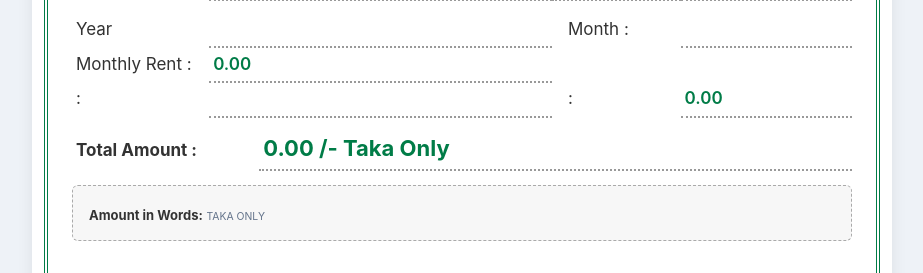
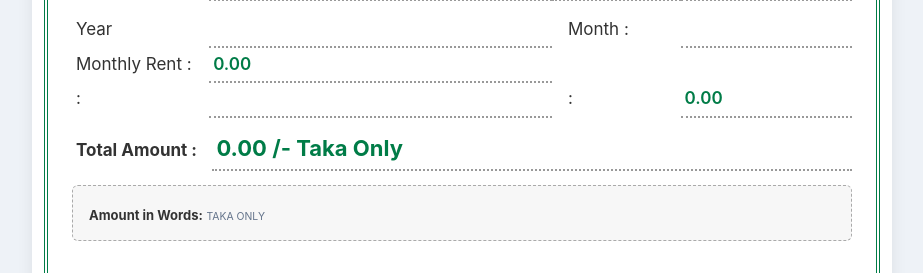
Before and after one commit to webspaceit/hrms.mfinnovation.xyz, a PHP site: template app/Views/invoice-view/index.php in a window 1280 px wide. Shown: the part 368-641 px from the top of the page, without its empty margins (178-1101 px from the left). Run offline with PHP 8.4, Linux system fonts and the light colour scheme; the template is opened without the code that fills it, so the values that code supplies are empty; some libraries are stand-ins or nearby versions.

Commit message:
Print layout adjustments

```diff
--- a/app/Views/invoice-view/index.php
+++ b/app/Views/invoice-view/index.php
@@ -15,7 +15,11 @@
     <link href="https://cdn.jsdelivr.net/npm/bootstrap-icons@1.10.5/font/bootstrap-icons.css" rel="stylesheet">
     <link href="<?php echo BASE_URL; ?>assets/css/style.css" rel="stylesheet">
     <style>
-        @page { margin: 15.32mm; }
+        /* The receipt already has its own 40px content padding. Adding a
+           page margin on top of it made the printed copy look inset much
+           further than the on-screen card, so the page margin is zero and
+           the card padding provides the margin in both views. */
+        @page { margin: 0; }
         body {
             background: #eef2f7;
             font-family: <?php echo $fontFamily; ?>;
@@ -162,6 +166,7 @@
             body { background: #fff; }
             .toolbar, .no-print { display: none !important; }
             .receipt-container {
+                max-width: 100%;
                 box-shadow: none;
                 border: none;
                 margin: 0;
@@ -603,7 +608,7 @@
                 <table style="margin-top:8px; width:100%;">
                     <?php if ($currentLang === 'bn'): ?>
                     <tr class="total-row">
-                        <td style="font-weight:bold; width:24%; white-space:nowrap;">মোট পরিমাণ :</td>
+                        <td style="font-weight:bold; width:18%; white-space:nowrap;">মোট পরিমাণ :</td>
                         <td class="value-cell" style="font-size:22px; font-weight:bold; text-align:left;"><?php echo $cur . ' ' . bnNumeral(number_format($totalDue, 2)); ?> /- টাকা মাত্র</td>
                     </tr>
                     <?php if ($paymentStatus === 'partial'): ?>
@@ -624,7 +629,7 @@
                     <?php endif; ?>
                     <?php else: ?>
                     <tr class="total-row">
-                        <td style="font-weight:bold; width:24%; white-space:nowrap;">Total Amount :</td>
+                        <td style="font-weight:bold; width:18%; white-space:nowrap;">Total Amount :</td>
                         <td class="value-cell" style="font-size:22px; font-weight:bold; text-align:left;"><?php echo $cur . ' ' . number_format($totalDue, 2); ?> /- Taka Only</td>
                     </tr>
                     <?php if ($paymentStatus === 'partial'): ?>
--- a/app/Views/receipt/index-bn.php
+++ b/app/Views/receipt/index-bn.php
@@ -12,7 +12,7 @@
     <!-- html2pdf.js for client-side PDF generation -->
     <script src="https://cdnjs.cloudflare.com/ajax/libs/html2pdf.js/0.10.1/html2pdf.bundle.min.js"></script>
     <style>
-        @page { margin: 15.32mm; }
+        @page { margin: 0; }
         body {
             background: #eef2f7;
             font-family: <?php echo $fontFamily; ?>;
@@ -537,7 +537,7 @@
                 <table style="margin-top:8px; width:100%;">
 
                     <tr class="total-row">
-                        <td style="font-weight:bold; width:24%; white-space:nowrap;">মোট পরিমাণ :</td>
+                        <td style="font-weight:bold; width:18%; white-space:nowrap;">মোট পরিমাণ :</td>
                         <td class="value-cell" style="font-size:22px; font-weight:bold; text-align:left;"><?php echo $cur . ' ' . bnNumeral(number_format($totalAmount, 2)); ?> /- টাকা মাত্র</td>
                     </tr>
                     <?php if ($paymentStatus === 'partial'): ?>
--- a/app/Views/receipt/index-en.php
+++ b/app/Views/receipt/index-en.php
@@ -12,7 +12,7 @@
     <!-- html2pdf.js for client-side PDF generation -->
     <script src="https://cdnjs.cloudflare.com/ajax/libs/html2pdf.js/0.10.1/html2pdf.bundle.min.js"></script>
     <style>
-        @page { margin: 15.32mm; }
+        @page { margin: 0; }
         body {
             background: #eef2f7;
             font-family: <?php echo $fontFamily; ?>;
@@ -510,7 +510,7 @@
                 <table style="margin-top:8px; width:100%;">
 
                     <tr class="total-row">
-                        <td style="font-weight:bold; width:24%; white-space:nowrap;">Total Amount :</td>
+                        <td style="font-weight:bold; width:18%; white-space:nowrap;">Total Amount :</td>
                         <td class="value-cell" style="font-size:22px; font-weight:bold; text-align:left;"><?php echo $cur . ' ' . number_format($totalAmount, 2); ?> /- Taka Only</td>
                     </tr>
                     <?php if ($paymentStatus === 'partial'): ?>
--- a/app/Views/receipt/index.php
+++ b/app/Views/receipt/index.php
@@ -12,7 +12,7 @@
     <!-- html2pdf.js for client-side PDF generation -->
     <script src="https://cdnjs.cloudflare.com/ajax/libs/html2pdf.js/0.10.1/html2pdf.bundle.min.js"></script>
     <style>
-        @page { margin: 15.32mm; }
+        @page { margin: 0; }
         body {
             background: #eef2f7;
             font-family: <?php echo $fontFamily; ?>;
@@ -609,7 +609,7 @@
                 <table style="margin-top:8px; width:100%;">
                     <?php if ($currentLang === 'bn'): ?>
                     <tr class="total-row">
-                        <td style="font-weight:bold; width:24%; white-space:nowrap;">মোট পরিমাণ :</td>
+                        <td style="font-weight:bold; width:18%; white-space:nowrap;">মোট পরিমাণ :</td>
                         <td class="value-cell" style="font-size:22px; font-weight:bold; text-align:left;"><?php echo $cur . ' ' . bnNumeral(number_format($totalAmount, 2)); ?> /- টাকা মাত্র</td>
                     </tr>
                     <?php if ($paymentStatus === 'partial'): ?>
@@ -624,7 +624,7 @@
                     <?php endif; ?>
                     <?php else: ?>
                     <tr class="total-row">
-                        <td style="font-weight:bold; width:24%; white-space:nowrap;">Total Amount :</td>
+                        <td style="font-weight:bold; width:18%; white-space:nowrap;">Total Amount :</td>
                         <td class="value-cell" style="font-size:22px; font-weight:bold; text-align:left;"><?php echo $cur . ' ' . number_format($totalAmount, 2); ?> /- Taka Only</td>
                     </tr>
                     <?php if ($paymentStatus === 'partial'): ?>
--- a/app/Views/tenant-receipt/index.php
+++ b/app/Views/tenant-receipt/index.php
@@ -21,7 +21,7 @@ $currentLang = Lang::current();
     <!-- html2pdf.js for client-side PDF generation -->
     <script src="https://cdnjs.cloudflare.com/ajax/libs/html2pdf.js/0.10.1/html2pdf.bundle.min.js"></script>
     <style>
-        @page { margin: 15.32mm; }
+        @page { margin: 0; }
         body {
             background: #eef2f7;
             font-family: <?php echo $fontFamily; ?>;
@@ -615,7 +615,7 @@ $currentLang = Lang::current();
                 <table style="margin-top:8px; width:100%;">
                     <?php if ($currentLang === 'bn'): ?>
                     <tr class="total-row">
-                        <td style="font-weight:bold; width:24%; white-space:nowrap;">মোট পরিমাণ :</td>
+                        <td style="font-weight:bold; width:18%; white-space:nowrap;">মোট পরিমাণ :</td>
                         <td class="value-cell" style="font-size:22px; font-weight:bold; text-align:left;"><?php echo $cur . ' ' . bnNumeral(number_format($totalAmount, 2)); ?> /- টাকা মাত্র</td>
                     </tr>
                     <?php if ($paymentStatus === 'partial'): ?>
@@ -630,7 +630,7 @@ $currentLang = Lang::current();
                     <?php endif; ?>
                     <?php else: ?>
                     <tr class="total-row">
-                        <td style="font-weight:bold; width:24%; white-space:nowrap;">Total Amount :</td>
+                        <td style="font-weight:bold; width:18%; white-space:nowrap;">Total Amount :</td>
                         <td class="value-cell" style="font-size:22px; font-weight:bold; text-align:left;"><?php echo $cur . ' ' . number_format($totalAmount, 2); ?> /- Taka Only</td>
                     </tr>
                     <?php if ($paymentStatus === 'partial'): ?>
```
Also changed, not shown: app/Views/tenant-invoice-view/index.php (+6 -3 lines).
